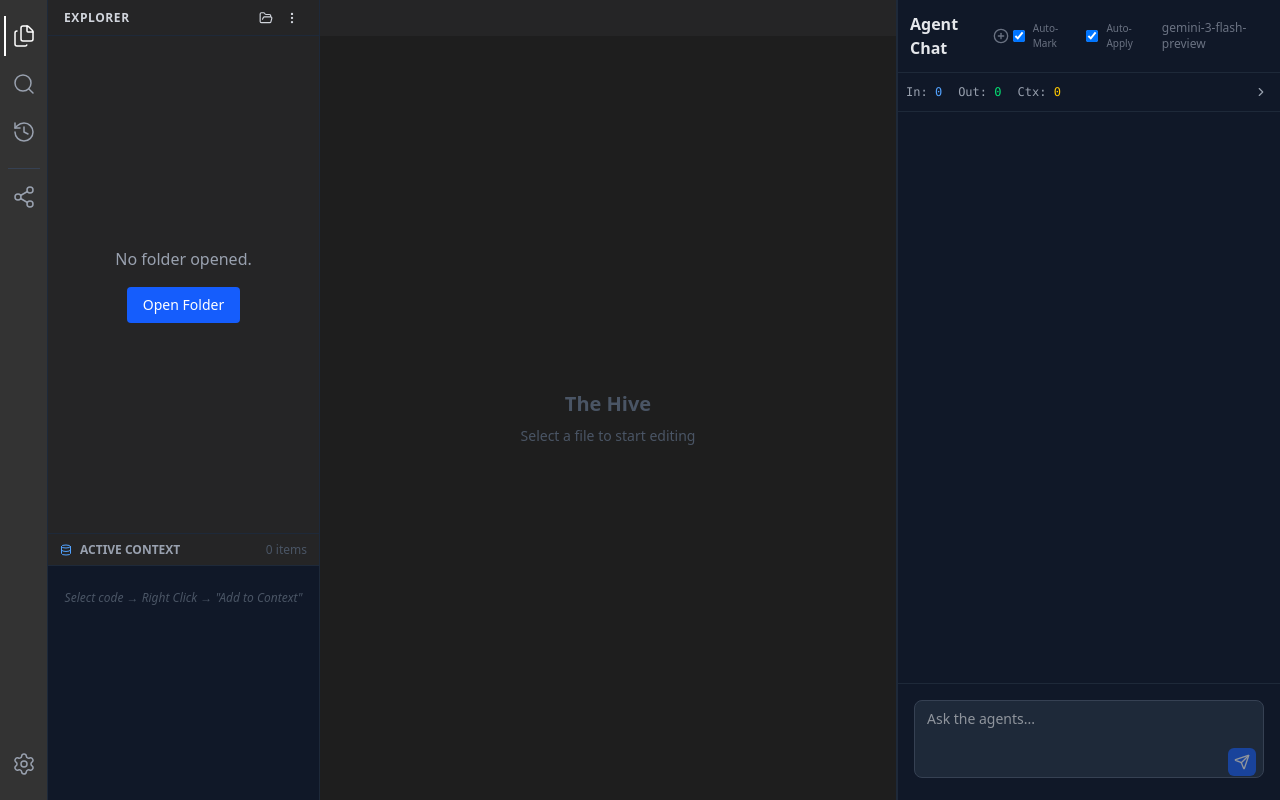
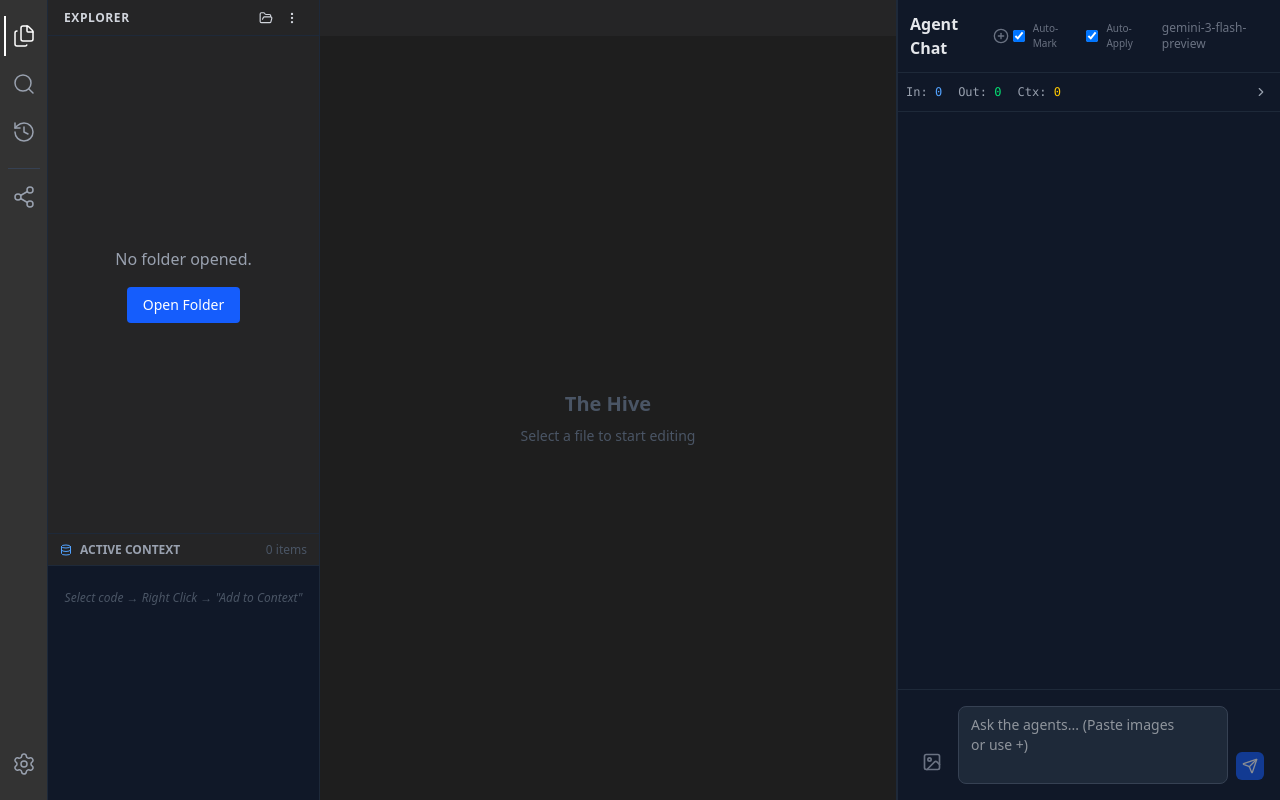
Before and after one commit to Anonymousinterpares/VSC_OMEGA, a React (Vite) app: page / in a window 1280 px wide. Built offline with nearby package versions, Linux system fonts and the light colour scheme.

Commit message:
minor improvements

```diff
--- a/src/renderer/components/Chat/ChatWindow.tsx
+++ b/src/renderer/components/Chat/ChatWindow.tsx
@@ -1,5 +1,5 @@
 import React, { useState, useRef, useEffect } from 'react';
-import { Send, ChevronDown, ChevronRight, Activity, Layers, RefreshCw, Square, Pause, Play, PlusCircle } from 'lucide-react';
+import { Send, ChevronDown, ChevronRight, Activity, Layers, RefreshCw, Square, Pause, Play, PlusCircle, Image as ImageIcon, X } from 'lucide-react';
 import { CHANNELS } from '@/shared/constants';
 import { useSettingsStore } from '../../store/useSettingsStore';
 import { useFileStore } from '../../store/useFileStore';
@@ -289,7 +289,9 @@ export const ChatWindow: React.FC = () => {
   const [isThinking, setIsThinking] = useState(false);
   const [currentAgent, setCurrentAgent] = useState<string | null>(null);
   const [autoApply, setAutoApply] = useState(true);
+  const [attachments, setAttachments] = useState<Array<{ name: string; preview: string; data: string }>>([]);
 
+  const fileInputRef = useRef<HTMLInputElement>(null);
   const { strictMode, setStrictMode, setTasks, initiateMission, stopTimer, tasks, resetTasks } = useTaskStore();
   const autoMarkTasks = !strictMode;
   const setAutoMarkTasks = (val: boolean) => setStrictMode(!val);
@@ -304,6 +306,7 @@ export const ChatWindow: React.FC = () => {
       agentStats: {}
   });
   const [isCompressing, setIsCompressing] = useState(false);
+  const [isDragging, setIsDragging] = useState(false);
 
   const scrollRef = useRef<HTMLDivElement>(null);
   const { settings } = useSettingsStore();
@@ -329,6 +332,78 @@ export const ChatWindow: React.FC = () => {
           clearRestoreRequest();
       }
   }, [restoreRequest, setContext, setTasks, clearRestoreRequest]);
+
+  // --- Attachment Handlers ---
+
+  const handleFileSelect = (e: React.ChangeEvent<HTMLInputElement>) => {
+      if (e.target.files && e.target.files.length > 0) {
+          processFiles(Array.from(e.target.files));
+      }
+      // Reset input
+      if (fileInputRef.current) fileInputRef.current.value = '';
+  };
+
+  const handlePaste = (e: React.ClipboardEvent) => {
+      if (e.clipboardData.items) {
+          const items = Array.from(e.clipboardData.items);
+          const files: File[] = [];
+
+          for (const item of items) {
+              if (item.type.indexOf('image') !== -1) {
+                  const file = item.getAsFile();
+                  if (file) files.push(file);
+              }
+          }
+
+          if (files.length > 0) {
+              processFiles(files);
+          }
+      }
+  };
+
+  const handleDrop = (e: React.DragEvent) => {
+      e.preventDefault();
+      setIsDragging(false);
+
+      if (e.dataTransfer.files && e.dataTransfer.files.length > 0) {
+          const files = Array.from(e.dataTransfer.files).filter(f => f.type.startsWith('image/'));
+          if (files.length > 0) {
+              processFiles(files);
+          }
+      }
+  };
+
+  const handleDragOver = (e: React.DragEvent) => {
+      e.preventDefault();
+      setIsDragging(true);
+  };
+
+  const handleDragLeave = (e: React.DragEvent) => {
+      e.preventDefault();
+      setIsDragging(false);
+  };
+
+  const processFiles = (files: File[]) => {
+      files.forEach(file => {
+          const reader = new FileReader();
+          reader.onload = (e) => {
+              if (e.target?.result) {
+                  setAttachments(prev => [...prev, {
+                      name: file.name,
+                      preview: e.target!.result as string,
+                      data: e.target!.result as string
+                  }]);
+              }
+          };
+          reader.readAsDataURL(file);
+      });
+  };
+
+  const removeAttachment = (index: number) => {
+      setAttachments(prev => prev.filter((_, i) => i !== index));
+  };
+
+  // --- End Attachment Handlers ---
 
   const handleResetChat = async () => {
       if (!window.electron) return;
@@ -360,6 +435,7 @@ export const ChatWindow: React.FC = () => {
           currentContextSize: 0,
           agentStats: {}
       });
+      setAttachments([]);
 
       // 3. Clear Stores
       resetTasks();
@@ -499,18 +575,42 @@ export const ChatWindow: React.FC = () => {
   };
 
   const handleSend = async () => {
-    if (!input.trim() || isThinking) return;
+    if ((!input.trim() && attachments.length === 0) || isThinking) return;
+
+    let finalContent = input;
+
+    // Upload images if any
+    if (attachments.length > 0 && window.electron) {
+        setIsThinking(true); // temporary lock
+        try {
+            for (const att of attachments) {
+                const result = await window.electron.ipcRenderer.invoke(CHANNELS.TO_MAIN.SAVE_TEMP_IMAGE, {
+                    name: att.name,
+                    data: att.data
+                });
+
+                if (result.success && result.path) {
+                    finalContent += `\n\n{{IMAGE:${result.path}}}`;
+                } else {
+                    console.error("Failed to upload image", result.error);
+                }
+            }
+        } catch (e) {
+            console.error("Image upload failed", e);
+        }
+    }
 
     const userMsg: IAgentMessage = {
       id: Date.now().toString(),
       role: 'user',
-      content: input,
+      content: finalContent,
       timestamp: Date.now()
     };
 
     // Add User Message
     setMessages(prev => [...prev, userMsg]);
     setInput('');
+    setAttachments([]); // Clear attachments
     setIsThinking(true);
     setCurrentAgent('Router'); // Initial state
     initiateMission(); // Start timer immediately
@@ -673,24 +773,70 @@ export const ChatWindow: React.FC = () => {
       <MissionStatus />
 
       {/* Input */}
-      <div className="p-4 bg-gray-900 border-t border-gray-800">
+      <div
+        className={`p-4 bg-gray-900 border-t border-gray-800 transition-colors ${isDragging ? 'bg-blue-900/20' : ''}`}
+        onPaste={handlePaste}
+        onDrop={handleDrop}
+        onDragOver={handleDragOver}
+        onDragLeave={handleDragLeave}
+      >
         {isThinking && currentAgent && (
             <div className="mb-2 flex items-center space-x-2 animate-pulse">
                 <span className="text-xs font-mono text-blue-400 font-bold">{currentAgent}</span>
                 <span className="text-xs text-gray-500">is working...</span>
             </div>
         )}
-        <div className="relative">
+
+        {/* Attachment Previews */}
+        {attachments.length > 0 && (
+            <div className="flex space-x-2 mb-2 overflow-x-auto pb-2">
+                {attachments.map((att, index) => (
+                    <div key={index} className="relative group flex-shrink-0">
+                        <img
+                            src={att.preview}
+                            alt={att.name}
+                            className="h-16 w-16 object-cover rounded border border-gray-700"
+                        />
+                        <button
+                            onClick={() => removeAttachment(index)}
+                            className="absolute -top-1 -right-1 bg-red-500 rounded-full p-0.5 text-white opacity-0 group-hover:opacity-100 transition-opacity shadow-lg"
+                        >
+                            <X size={10} />
+                        </button>
+                    </div>
+                ))}
+            </div>
+        )}
+
+        <div className="relative flex items-end space-x-2">
+           <input
+               type="file"
+               multiple
+               accept="image/*"
+               className="hidden"
+               ref={fileInputRef}
+               onChange={handleFileSelect}
+           />
+           <button
+               onClick={() => fileInputRef.current?.click()}
+               className="p-2 mb-1 rounded hover:bg-gray-800 text-gray-500 hover:text-gray-300 transition-colors"
+               title="Attach Image"
+           >
+               <ImageIcon size={20} />
+           </button>
+
           <textarea
-            className="w-full bg-gray-800 border border-gray-700 rounded-lg pl-3 pr-10 py-2 text-sm text-white focus:outline-none focus:border-blue-500 resize-none"
+            className="flex-1 bg-gray-800 border border-gray-700 rounded-lg pl-3 pr-10 py-2 text-sm text-white focus:outline-none focus:border-blue-500 resize-none"
             rows={3}
-            placeholder="Ask the agents..."
+            placeholder={isDragging ? "Drop images here..." : "Ask the agents... (Paste images or use +)"}
             value={input}
             onChange={(e) => setInput(e.target.value)}
             onKeyDown={handleKeyDown}
           />
+
+          <div className="flex flex-col space-y-2 mb-1">
               {isThinking ? (
-            <div className="absolute bottom-2 right-2 flex space-x-1">
+                <div className="flex space-x-1">
                     {executionStatus === 'PAUSED' ? (
                          <button
                             onClick={handleResume}
@@ -719,8 +865,8 @@ export const ChatWindow: React.FC = () => {
               ) : (
                 <button
                   onClick={handleSend}
-              disabled={!input.trim()}
-              className="absolute bottom-2 right-2 p-1.5 bg-blue-600 rounded-md text-white hover:bg-blue-500 disabled:opacity-50 disabled:cursor-not-allowed"
+                  disabled={!input.trim() && attachments.length === 0}
+                  className="p-1.5 bg-blue-600 rounded-md text-white hover:bg-blue-500 disabled:opacity-50 disabled:cursor-not-allowed"
                 >
                   <Send size={16} />
                 </button>
@@ -728,5 +874,6 @@ export const ChatWindow: React.FC = () => {
           </div>
         </div>
       </div>
+    </div>
   );
 };
--- a/src/shared/constants.ts
+++ b/src/shared/constants.ts
@@ -25,12 +25,13 @@ export const CHANNELS = {
     RESET_WORKFLOW: 'reset-workflow',
     UNDO_WORKFLOW: 'undo-workflow',
     REDO_WORKFLOW: 'redo-workflow',
-    PAUSE_WORKFLOW: 'workflow:pause',
-    RESUME_WORKFLOW: 'workflow:resume',
 
-    // Terminal
-    KILL_PROCESS: 'terminal:kill-process',
-    TERMINAL_INPUT: 'terminal:input'
+    // Control
+    PAUSE_WORKFLOW: 'pause-workflow',
+    RESUME_WORKFLOW: 'resume-workflow',
+
+    // Assets
+    SAVE_TEMP_IMAGE: 'save-temp-image',
   },
   TO_RENDERER: {
         AGENT_STEP_UPDATE: 'agent:step-update',
```
Also changed, not shown: src/main/main.ts (+21 -0 lines). Lines whose indentation alone changed are shown as unchanged.
